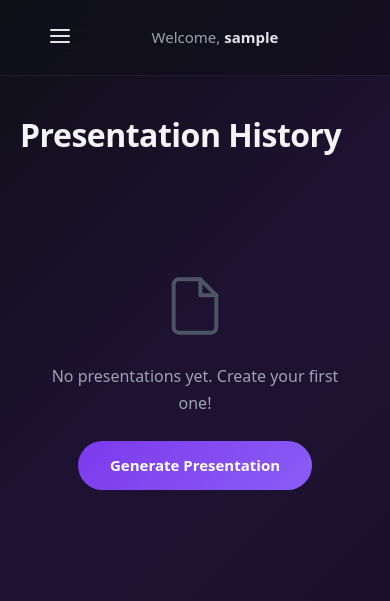
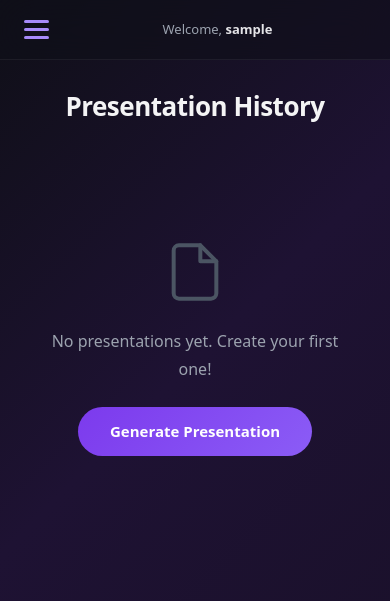
Before and after one commit to MirzoUlugbekFazilov/presentAI2.0, a Flask app: page /history in a window 390 px wide. Shown: the top 601 px of the page. Run offline with Flask 3, Linux system fonts and the light colour scheme; the visitor is signed in with stand-in values (Sample User, id 1); data that the repository does not hold is empty; some libraries are stand-ins or nearby versions.

Commit message:
Add hamburger menu for mobile navigation

```diff
--- a/templates/history.html
+++ b/templates/history.html
@@ -80,11 +80,38 @@
             cursor: pointer; color: #e4e4e7; padding: 8px;
         }
 
+        /* Hamburger */
+        .hamburger {
+            display: none;
+            flex-direction: column;
+            gap: 5px;
+            cursor: pointer;
+            padding: 10px;
+            z-index: 10;
+        }
+        .hamburger span {
+            width: 25px;
+            height: 3px;
+            background: #a78bfa;
+            border-radius: 3px;
+            transition: all 0.3s;
+        }
+        .hamburger.active span:nth-child(1) {
+            transform: rotate(45deg) translate(6px, 6px);
+        }
+        .hamburger.active span:nth-child(2) {
+            opacity: 0;
+        }
+        .hamburger.active span:nth-child(3) {
+            transform: rotate(-45deg) translate(6px, -6px);
+        }
+
         .history-content { padding: 48px 40px; max-width: 900px; margin: 0 auto; }
         .history-content h1 {
             font-size: 32px; font-weight: 800; color: #f4f4f5;
             margin-bottom: 32px; letter-spacing: -0.5px;
             animation: fadeInUp 0.5s ease forwards;
+            text-align: center;
         }
 
         .empty-state {
@@ -128,8 +155,21 @@
             .sidebar.open { transform: translateX(0); }
             .main-content { margin-left: 0; }
             .mobile-toggle { display: block; }
+            .hamburger { display: flex; }
             .history-content { padding: 32px 20px; }
             .pres-card { flex-direction: column; align-items: flex-start; gap: 12px; }
+            .topbar { padding: 12px 16px; }
+        }
+
+        @media (max-width: 480px) {
+            .history-content { padding: 24px 14px; }
+            .history-content h1 { font-size: 26px; }
+            .pres-card { padding: 16px; }
+            .pres-info h3 { font-size: 14px; }
+            .pres-info p { font-size: 12px; }
+            .download-btn { padding: 8px 16px; font-size: 13px; width: 100%; justify-content: center; }
+            .topbar { padding: 10px 14px; }
+            .topbar-greeting { font-size: 13px; }
         }
 
         .sidebar-overlay {
@@ -177,11 +217,11 @@
 
     <div class="main-content">
         <div class="topbar">
-            <button class="mobile-toggle" onclick="toggleSidebar()">
-                <svg width="24" height="24" viewBox="0 0 24 24" fill="none" stroke="currentColor" stroke-width="2" stroke-linecap="round" stroke-linejoin="round">
-                    <line x1="3" y1="12" x2="21" y2="12"/><line x1="3" y1="6" x2="21" y2="6"/><line x1="3" y1="18" x2="21" y2="18"/>
-                </svg>
-            </button>
+            <div class="hamburger" id="hamburger" onclick="toggleSidebar()">
+                <span></span>
+                <span></span>
+                <span></span>
+            </div>
             <div class="topbar-greeting">{{ t.welcome }}, <strong>{{ user }}</strong></div>
             <div></div>
         </div>
@@ -222,6 +262,7 @@
         function toggleSidebar() {
             document.getElementById('sidebar').classList.toggle('open');
             document.getElementById('sidebarOverlay').classList.toggle('active');
+            document.getElementById('hamburger').classList.toggle('active');
         }
 
         // Stagger presentation card animations
```
